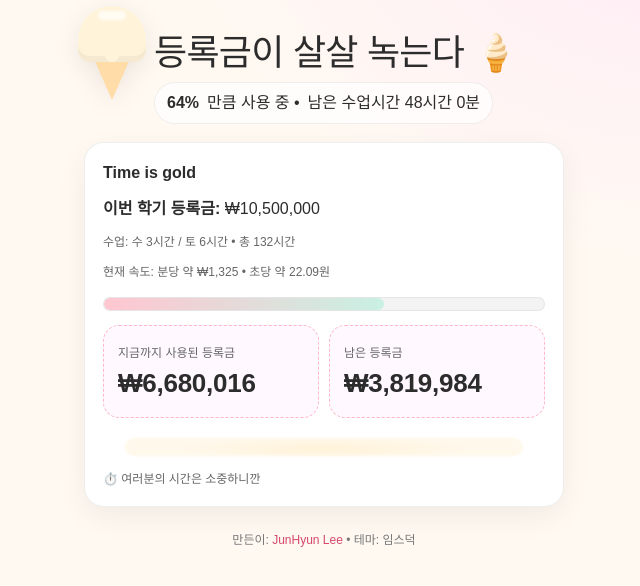
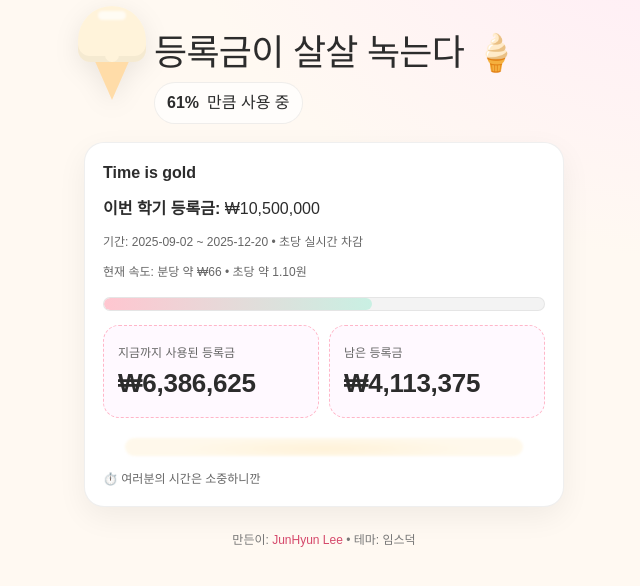
Before and after one commit to ticklemickle/imms14-tuition, a Next.js app: page / in a window 1280 px wide. Shown: the top 586 px of the page, without its empty margins (316-956 px from the left). Built offline with nearby package versions, Linux system fonts and the light colour scheme.

Commit message:
전체 시간으로 계산 실시간 변화

```diff
--- a/app/page.tsx
+++ b/app/page.tsx
@@ -7,35 +7,17 @@ import styles from "./page.module.css";
 const SEMESTER_START = new Date("2025-09-02T00:00:00+09:00");
 const SEMESTER_END = new Date("2025-12-20T23:59:59+09:00");
 
-/* ===== 요일/분 단위 수업 계획 (수=3h, 토=6h) ===== */
-const CLASS_DAY_PLANS = [
-  { weekday: 3, minutes: 180 }, // 수요일 3시간
-  { weekday: 6, minutes: 360 }, // 토요일 6시간
-] as const;
-
-/* ===== 등록금/총시간/단가 ===== */
-const TOTAL_HOURS = 132;
-const TOTAL_SECS = TOTAL_HOURS * 3600; // 132h = 475,200s
-const PER_SEC = 22.09; // 초당 22.09원
+/* ===== 등록금(고정) ===== */
 const FIXED_TUITION = 10_500_000;
 
+/* ===== 전체 기간(초) =====
+   학기 시작~종료까지의 '실제 경과 초'를 기준으로 선형 차감 */
+const DURATION_SECS = Math.max(
+  1,
+  Math.floor((SEMESTER_END.getTime() - SEMESTER_START.getTime()) / 1000)
+);
+
 /* ===== 유틸 ===== */
-function nextWeekdayOnOrAfter(base: Date, weekday: number): Date {
-  const d = new Date(
-    base.getFullYear(),
-    base.getMonth(),
-    base.getDate(),
-    0,
-    0,
-    0
-  );
-  const diff = (weekday - d.getDay() + 7) % 7;
-  d.setDate(d.getDate() + diff);
-  return d;
-}
-function sessionStartOn(date: Date): Date {
-  return new Date(date.getFullYear(), date.getMonth(), date.getDate(), 0, 0, 0);
-}
 function clamp(n: number, min: number, max: number) {
   return Math.max(min, Math.min(max, n));
 }
@@ -50,34 +32,12 @@ const fmtKRW0 = new Intl.NumberFormat("ko-KR", {
   currency: "KRW",
   maximumFractionDigits: 0,
 });
-const fmtKRW2 = new Intl.NumberFormat("ko-KR", {
-  style: "currency",
-  currency: "KRW",
-  minimumFractionDigits: 2,
-  maximumFractionDigits: 2,
-});
 
-/* ===== 핵심: 가변 분 단위로 경과 수업 초 산출 ===== */
-function elapsedSecondsByPlan(now: Date): number {
+/* ===== 핵심: 학기 전체 기간을 기준으로 경과 초 산출(선형) ===== */
+function elapsedSecondsLinear(now: Date): number {
   if (now <= SEMESTER_START) return 0;
   const endBound = now < SEMESTER_END ? now : SEMESTER_END;
-
-  let elapsed = 0;
-  for (const plan of CLASS_DAY_PLANS) {
-    const d = nextWeekdayOnOrAfter(SEMESTER_START, plan.weekday);
-    while (d <= endBound) {
-      const s = sessionStartOn(d);
-      const e = new Date(s.getTime() + plan.minutes * 60 * 1000);
-
-      if (endBound >= e) {
-        elapsed += plan.minutes * 60; // 완전히 지난 수업
-      } else if (endBound > s) {
-        elapsed += Math.floor((endBound.getTime() - s.getTime()) / 1000); // 진행 중
-      }
-      d.setDate(d.getDate() + 7); // 다음 주 동일 요일
-    }
-  }
-  return elapsed;
+  return Math.floor((endBound.getTime() - SEMESTER_START.getTime()) / 1000);
 }
 
 /* ===== 컴포넌트 ===== */
@@ -92,7 +52,7 @@ export default function Page() {
     const tick = () => {
       if (!didHydrate) {
         didHydrate = true;
-        setHydrated(true); // ✅ rAF 콜백(비동기)에서 호출
+        setHydrated(true);
       }
       setNow(new Date());
       raf = requestAnimationFrame(tick);
@@ -102,34 +62,36 @@ export default function Page() {
     return () => cancelAnimationFrame(raf);
   }, []);
 
-  // 계산
+  // 계산: 학기 전체 기간 기준으로 초당 실시간 차감
   const calc = useMemo(() => {
-    const elapsedSec = elapsedSecondsByPlan(now);
-    const capped = clamp(elapsedSec, 0, TOTAL_SECS);
-    const ratio = TOTAL_SECS > 0 ? capped / TOTAL_SECS : 0;
+    const elapsedSec = elapsedSecondsLinear(now);
+    const capped = clamp(elapsedSec, 0, DURATION_SECS);
+    const ratio = DURATION_SECS > 0 ? capped / DURATION_SECS : 0;
 
-    const used = PER_SEC * capped;
+    // 초당 단가는 전체 기간을 기준으로 산출
+    const perSec = FIXED_TUITION / DURATION_SECS;
+
+    const used = perSec * capped;
     const remain = FIXED_TUITION - used;
-    const perMin = PER_SEC * 60;
+    const perMin = perSec * 60;
+
+    const secsLeft = DURATION_SECS - capped;
 
     return {
       ratio,
       used,
       remain,
       usedKRW0: fmtKRW0.format(used),
-      usedKRW2: fmtKRW0.format(used),
       remainKRW0: fmtKRW0.format(remain),
-      remainKRW2: fmtKRW0.format(remain),
       pctText: `${Math.round(ratio * 100)}%`,
-      timeLeftText: `남은 수업시간 ${fmtDuration((TOTAL_SECS - capped) / 60)}`,
       rateText: `현재 속도: 분당 약 ${fmtKRW0.format(
         perMin
-      )} • 초당 약 ${PER_SEC.toFixed(2)}원`,
-      scheduleText: `수업: 수 3시간 / 토 6시간 • 총 ${TOTAL_HOURS}시간`,
+      )} • 초당 약 ${perSec.toFixed(2)}원`,
+      scheduleText: `기간: 2025-09-02 ~ 2025-12-20 • 초당 실시간 차감`,
     };
   }, [now]);
 
-  // 진행바 CSS 변수 즉시 반영 (프레임마다 업데이트)
+  // 진행바 CSS 변수 즉시 반영
   useEffect(() => {
     if (!hydrated) return;
     document.documentElement.style.setProperty(
@@ -154,12 +116,11 @@ export default function Page() {
           </h1>
           {hydrated ? (
             <div className={styles.tag} role="status" aria-live="polite">
-              <b>{calc.pctText}</b> 만큼 사용 중 •{" "}
-              <span>{calc.timeLeftText}</span>
+              <b>{calc.pctText}</b> 만큼 사용 중
             </div>
           ) : (
             <div className={styles.tag} aria-hidden="true">
-              <b>0%</b> 만큼 사용 중 • <span>남은 수업시간 계산 중…</span>
+              <b>0%</b> 만큼 사용 중 • <span>남은 시간 계산 중…</span>
             </div>
           )}
         </div>
@@ -188,19 +149,18 @@ export default function Page() {
               <div className={styles.fill}></div>
             </div>
 
-            {/* 정수/소수 표시를 모두 제공: 소수(실시간) + 정수(요약) */}
             {hydrated ? (
               <div className={styles.stats}>
                 <div className={styles.pill}>
                   <span className={styles.hint}>지금까지 사용된 등록금</span>
                   <span className={styles.num} title={calc.usedKRW0}>
-                    {calc.usedKRW2}
+                    {calc.usedKRW0}
                   </span>
                 </div>
                 <div className={styles.pill}>
                   <span className={styles.hint}>남은 등록금</span>
                   <span className={styles.num} title={calc.remainKRW0}>
-                    {calc.remainKRW2}
+                    {calc.remainKRW0}
                   </span>
                 </div>
               </div>
```
